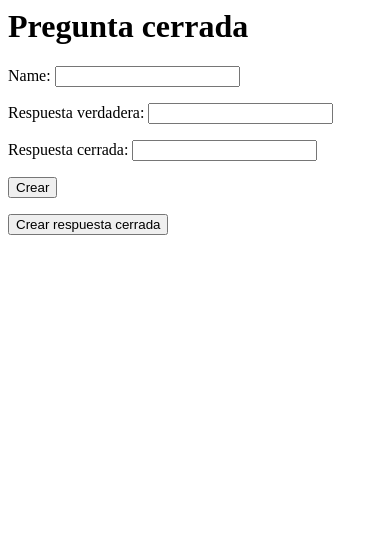
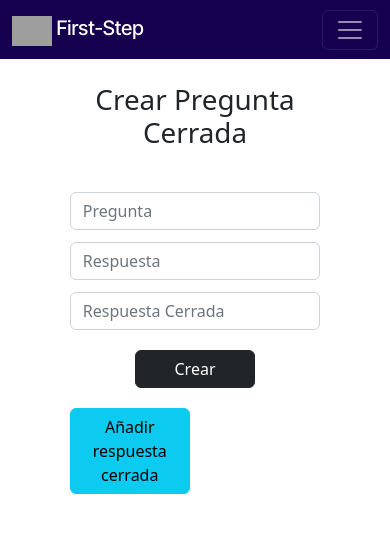
Before and after one commit to Luciano2005/First-Step, a Django app: page /estudio/crearPreguntaCerrada/1/ in a window 390 px wide. Shown: the top 533 px of the page. Run offline with Django 4.2, Linux system fonts and the light colour scheme; a user stored in the database is signed in; parts of the project's set-up code (start-up, migrations or seed data) failed here and were passed over; some libraries are stand-ins or nearby versions; grey boxes are pictures that could not be loaded.

Commit message:
vista de Flash y preguntas cerradas mejorada

```diff
--- a/ESTUDIO/Templates/crearPreguntaCerrada.html
+++ b/ESTUDIO/Templates/crearPreguntaCerrada.html
@@ -1,35 +1,55 @@
-<h1>Pregunta cerrada</h1>
+{% extends 'navegacion.html' %}
+
+{% load crispy_forms_tags %}
+{% block content %}
+
+<div class="container-md justify-content-around py-4 px-4">
     <form method = 'POST'>
         {% csrf_token %}
-    {{form_pregunta_cerrada.as_p}}
+        <div class="row justify-content-center">
+            <div class="col-lg-4 col-md-6 col-sm-7 col-9">
+                <figure class="text-center">
+                    <blockquote class="blockquote" style="margin-bottom:30px">
+                        <p class="h1">Crear Pregunta Cerrada</p>
+                    </blockquote>
+                </figure>
 
-    <p>{{respuesta_verdadera}}</p>
+                <label class="form-label requiredField row justify-content-center" for="id_name"><span class="form-text col-9" style="color: red:">{{error}}</span></label>
+                <input class="form-control" type="text" name="name" required id=id_name placeholder="Pregunta">
 
+                <label class="form-label requiredField row justify-content-center" for="id_respuesta_verdadera"><span class="form-text col-9" style="color: red:">{{error}}</span></label>
+                <input class="form-control" type="text" name="respuesta_verdadera" required id="id_respuesta_verdadera" placeholder="Respuesta">
+
+                <label class="form-label requiredField row justify-content-center" for="id_respuesta_cerrada"><span class="form-text col-9" style="color: red:">{{error}}</span></label>
+                <input class="form-control" type="text" name="respuesta_cerrada" required id="id_respuesta_cerrada" placeholder="Respuesta Cerrada">
                 {% for respuesta in respuestas %}
-
                     <p>{{respuesta}}</p>
-
                         {% endfor %}
-    <p>{{respuesta_por_defecto}}</p>
-    <button>
+                        <div class="row justify-content-center">
+                                <button type="submit" class="btn btn-dark" style="width: 120px; margin-top: 20px">
                                     Crear
                                 </button>
-
-
+                            </div>
                         </form>
 
-<form action={% url 'estudio:crearRespuestaCerrada' seccion %} , method="POST">
+                        <form class="d-inline" action={% url 'estudio:crearRespuestaCerrada' seccion %} , method="POST">
                             {% csrf_token %}
-    <button>
-        Crear respuesta cerrada
+                            <button type="submit" class="btn btn-info" style="width: 120px; margin-top: 20px">
+                                Añadir respuesta cerrada
                             </button>
                         </form>
-
                         {% if respuestas|length > 0 %}
-    <form action={% url 'estudio:eliminarRespuestaCerrada' seccion %} , method="POST">
+                        <form class="d-inline" action={% url 'estudio:eliminarRespuestaCerrada' seccion %} , method="POST">
                             {% csrf_token %}
-        <button>
+                            <button type="submit" class="btn btn-danger" style="width: 120px; margin-top: 20px">
                                 Eliminar respuesta cerrada
                             </button>
                         </form>
                         {% endif %}
+
+                </div>
+                </div>
+            </div>
+        </div>
+
+{% endblock %}
--- a/ESTUDIO/forms.py
+++ b/ESTUDIO/forms.py
@@ -30,6 +30,9 @@ class newRespuestaCerrada(forms.ModelForm):
     class Meta:
         model=RespuestasCerradas
         fields=['respuesta_cerrada']
+        widgets={
+            'respuesta_cerrada' : forms.TextInput(attrs=({'class':'form-control'}))
+        }
 
 class newRespuestaCerradaVerdadera(forms.ModelForm):
     class Meta:
--- a/ESTUDIO/views.py
+++ b/ESTUDIO/views.py
@@ -39,7 +39,7 @@ def crearPreguntaCerrada(request, seccion):
             'respuesta_por_defecto':newRespuestaCerrada()
         })
     else:
-        pregunta=Pregunta.objects.create(user = request.user, name = request.POST['name'], respuesta = request.POST['respuesta'], apropiacion = 1, seccion_id = seccion) #Se crea una nueva pregunta
+        pregunta=Pregunta.objects.create(user = request.user, name = request.POST['name'], respuesta = '', apropiacion = 1, seccion_id = seccion) #Se crea una nueva pregunta
         pregunta.save()
 
         for respuesta in request.POST.getlist('respuesta_cerrada'): #Recorremos las respuestas cerradas.
```
Also changed, not shown: ESTUDIO/Templates/crearFlashcard.html (+17 -12 lines). Lines whose indentation alone changed are shown as unchanged.
